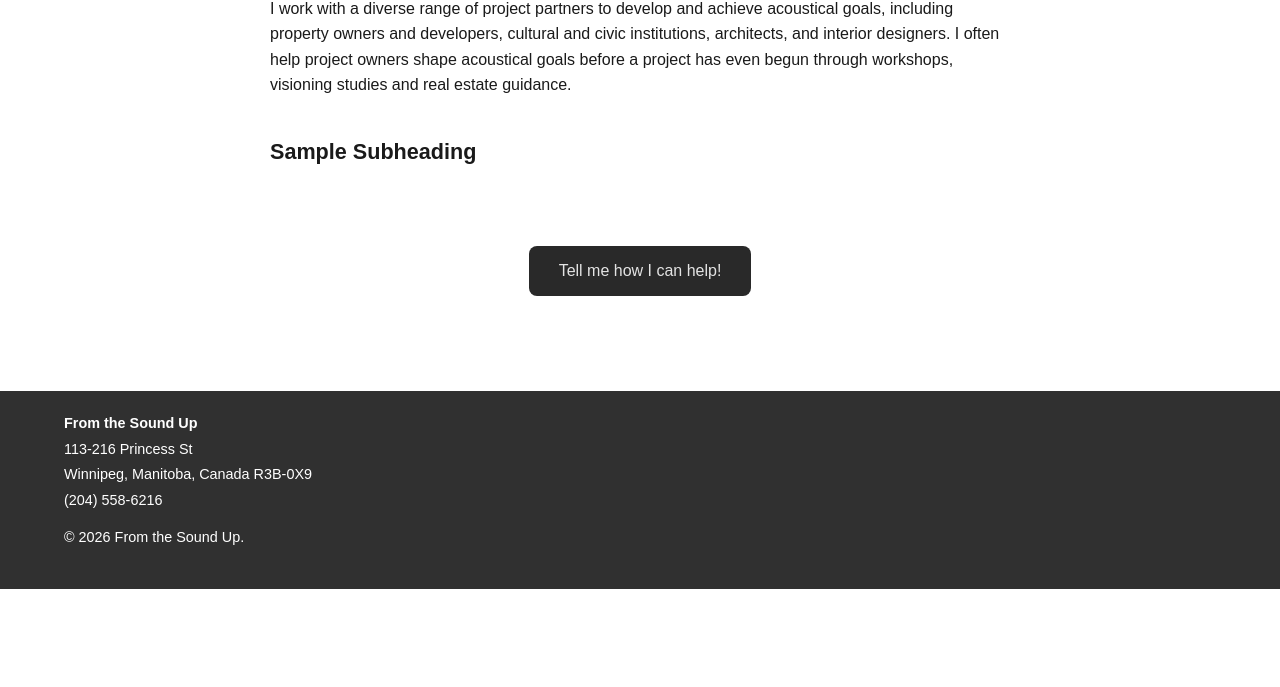
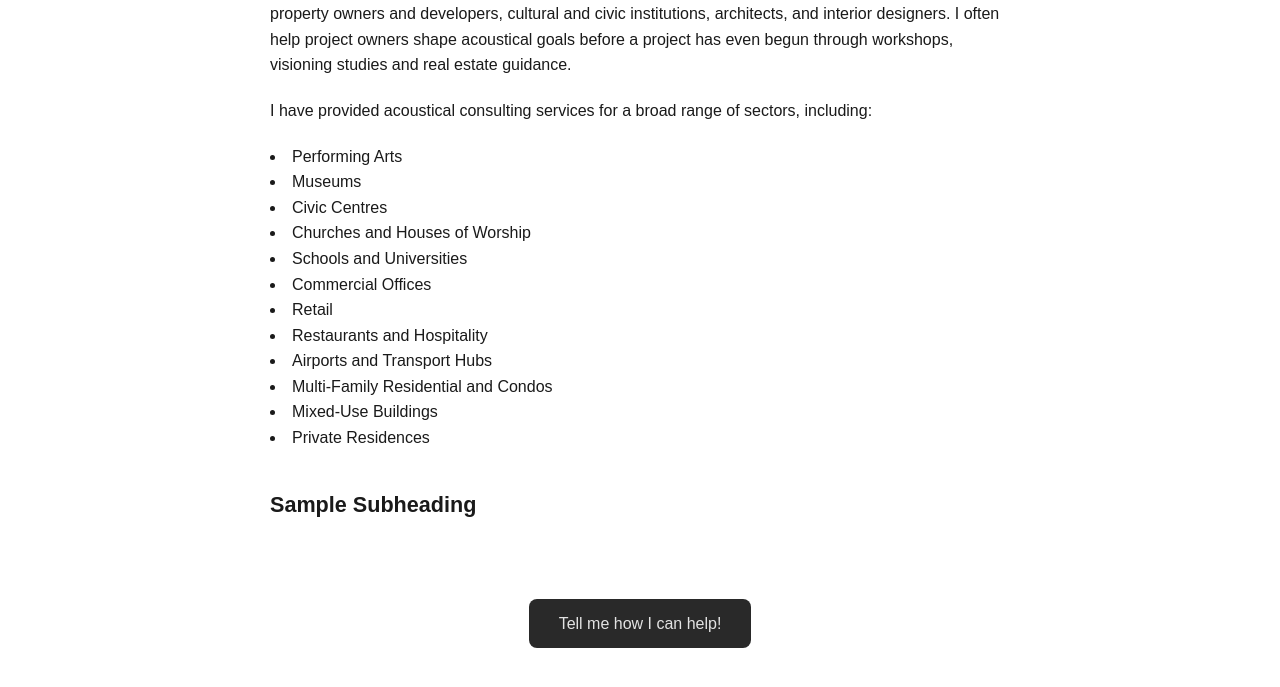
Before and after one commit to woa100/acousticswebsite, a Jekyll site: the page services-newbuild/index.html, which Jekyll copies as it is, in a window 1280 px wide and 900 px high, scrolled down 1988 px, cut to the strip 158-845 px from the top of the window. Built offline with Jekyll 4.4.1, drawn with Linux system fonts in a browser that asks for light colours; before the commit the page ends 2735 px from its top, so only the background shows below that.

Commit message:
Update index.html

```diff
--- a/services-newbuild/index.html
+++ b/services-newbuild/index.html
@@ -55,9 +55,6 @@
                  the portfolio section on the homepage, so widths align correctly -->
             <div class="portfolio-container default-page-content">
 
-
-                <p><img src="sound-absorbing-sketch.jpg" alt="A sketch for adding sound-absorbing finishes to a ceiling"></p>
-
                 <p>From the Sound Up provides acoustical design consulting services for new buildings, fit-outs, expansions, renovations and retrofits in Winnipeg, across Canada, and internationally.
 </p>
 
@@ -66,6 +63,7 @@
 
                 <p>I develop acoustical design goals, provide the technical expertise to achieve them, and work closely with project team members to ensure they are maintained through all stages of the design process, from concept design through construction administration.
 </p>
+                <p><img src="sound-absorbing-sketch.jpg" alt="A sketch for adding sound-absorbing finishes to a ceiling"></p>
 
                 <p>My work on a typical design project covers five key areas of building acoustic design:
 </p>
@@ -85,6 +83,21 @@
                 <p><img src="noise-measurement-survey.JPG" alt="Measuring sound levels in preparation for the acoustical retrofit of a museum atrium"></p>
 
                 <p>I work with a diverse range of project partners to develop and achieve acoustical goals, including property owners and developers, cultural and civic institutions, architects, and interior designers. I often help project owners shape acoustical goals before a project has even begun through workshops, visioning studies and real estate guidance.
+</p>
+
+                <p>I have provided acoustical consulting services for a broad range of sectors, including:
+                    <li>Performing Arts</li>
+                    <li>Museums</li>
+                    <li>Civic Centres</li>
+                    <li>Churches and Houses of Worship</li>
+                    <li>Schools and Universities</li>
+                    <li>Commercial Offices</li>
+                    <li>Retail</li>
+                    <li>Restaurants and Hospitality</li>
+                    <li>Airports and Transport Hubs</li>
+                    <li>Multi-Family Residential and Condos</li>
+                    <li>Mixed-Use Buildings</li>
+                    <li>Private Residences</li>
 </p>
 
 
```
